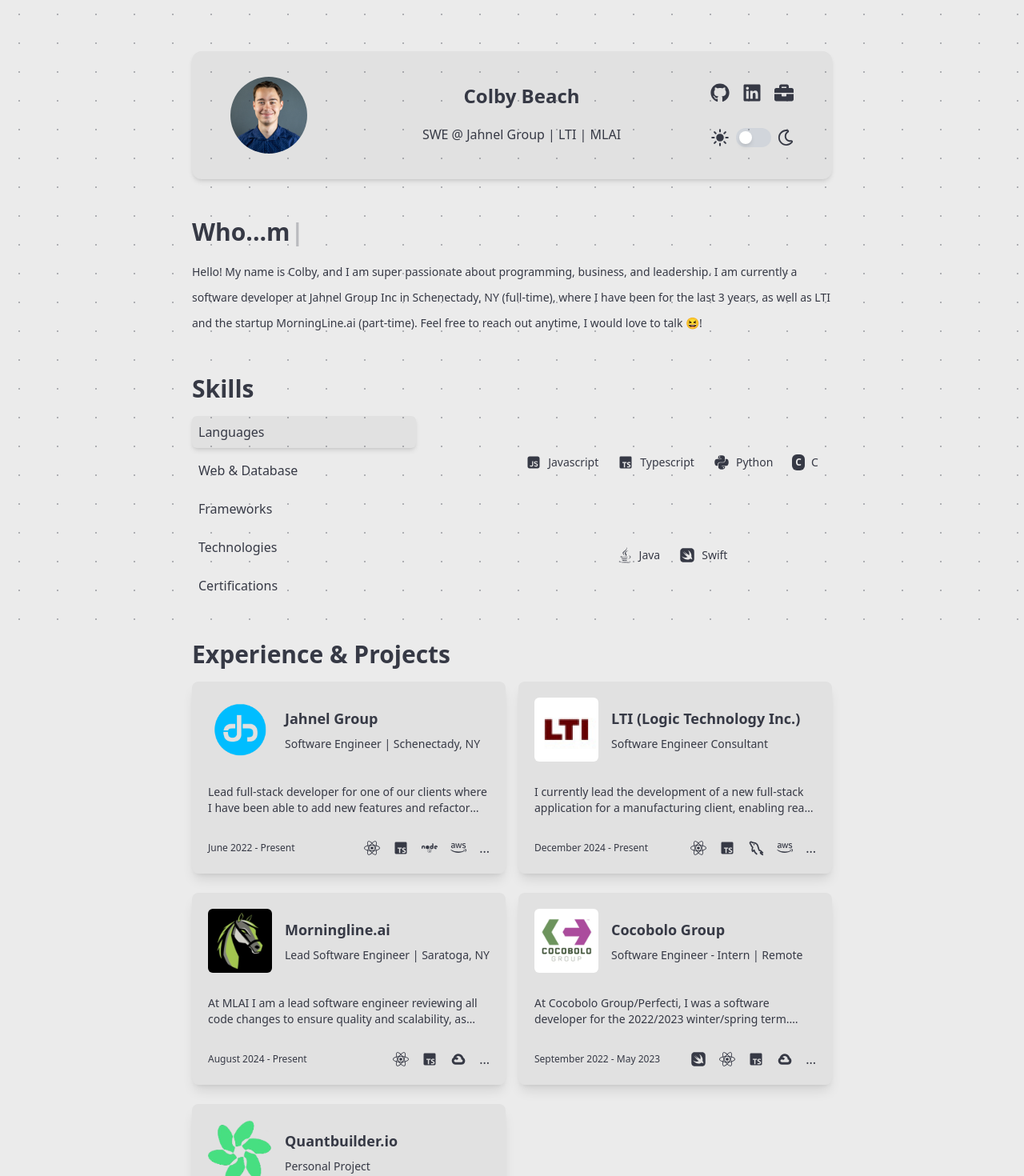
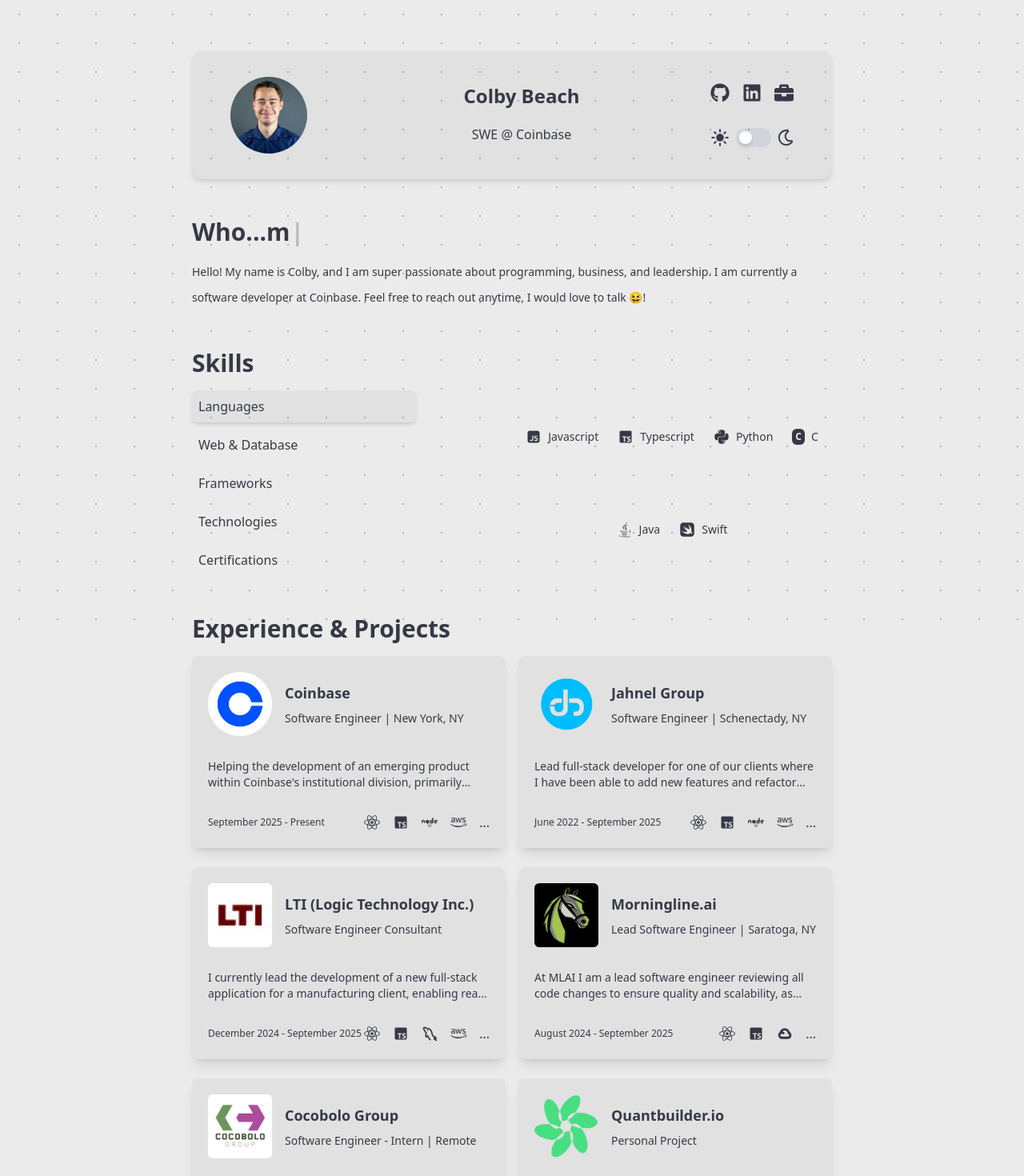
Before and after one commit to colbybeach/colbybeach.github.io, a React (Vite) app in the folder client/: page / in a window 1280 px wide. Shown: the top 1470 px of the page at 80% size. Built offline with nearby package versions, Linux system fonts and the light colour scheme.

Commit message:
adding coinbase

```diff
--- a/client/src/data.tsx
+++ b/client/src/data.tsx
@@ -40,6 +40,7 @@
 import Cocobolo from "./assets/cocobologroup.jpg";
 import QuantBuilder from "./assets/qunatbuilder.png";
 import LTI from "./assets/LTI.jpeg";
+import Coinbase from "./assets/coinbase.png";
 
 export interface Skill {
     skill: string;
@@ -127,8 +128,39 @@
 
 export const projects: Project[] = [
     {
+        title: "Coinbase",
+        dates: "September 2025 - Present",
+        shortDescription: "Software Engineer",
+        role: "Software Engineer | New York, NY",
+        description: (
+            <>
+                Helping the development of an emerging product within Coinbase's
+                institutional division, primarily using React, Typescript,
+                Next.JS, and Go.
+            </>
+        ),
+        skills: [
+            <FaReact className="w-5 h-5" />,
+            <BiLogoTypescript className="w-5 h-5" />,
+            <FaNode className="w-5 h-5" />,
+            <FaAws className="w-5 h-5" />,
+            <SiExpress className="w-5 h-5" />,
+            <BiLogoMongodb className="w-5 h-5" />,
+            <SiMui className="w-5 h-5" />,
+            <BiLogoPostgresql className="w-5 h-5" />,
+            <BiLogoTailwindCss className="w-5 h-5" />,
+            <FaJira className="w-5 h-5" />,
+            <div className="bg-current rounded-md px-1 py-[2px] flex items-center">
+                <span className="dark:text-gray-800 text-[#ebebeb] font-bold text-xs ">
+                    C
+                </span>
+            </div>,
+        ],
+        icon: Coinbase,
+    },
+    {
         title: "Jahnel Group",
-        dates: "June 2022 - Present",
+        dates: "June 2022 - September 2025",
         shortDescription: "Software Engineer",
         role: "Software Engineer | Schenectady, NY",
         description: (
@@ -178,7 +210,7 @@
 
     {
         title: "LTI (Logic Technology Inc.)",
-        dates: "December 2024 - Present",
+        dates: "December 2024 - September 2025",
         shortDescription: "AI & Technology Strategy Consulting",
         role: "Software Engineer Consultant",
         description: (
@@ -202,7 +234,7 @@
     },
     {
         title: "Morningline.ai",
-        dates: "August 2024 - Present",
+        dates: "August 2024 - September 2025",
         shortDescription: "Lead Software Engineer",
         role: "Lead Software Engineer | Saratoga, NY",
         description: (
--- a/client/src/pages/Home.tsx
+++ b/client/src/pages/Home.tsx
@@ -67,9 +67,7 @@
                         <h1 className="text-2xl font-bold leading-6">
                             Colby Beach
                         </h1>
-                        <p className="text-md leading-6">
-                            SWE @ Jahnel Group | LTI | MLAI
-                        </p>
+                        <p className="text-md leading-6">SWE @ Coinbase</p>
                     </div>
 
                     {/* Social Icons and Toggle */}
@@ -128,11 +126,8 @@
                     <p className="text-sm leading-8">
                         Hello! My name is Colby, and I am super passionate about
                         programming, business, and leadership. I am currently a
-                        software developer at Jahnel Group Inc in Schenectady,
-                        NY (full-time), where I have been for the last 3 years,
-                        as well as LTI and the startup MorningLine.ai
-                        (part-time). Feel free to reach out anytime, I would
-                        love to talk 😆!
+                        software developer at Coinbase. Feel free to reach out
+                        anytime, I would love to talk 😆!
                     </p>
                 </div>
 
```
Also changed, not shown: client/src/assets/coinbase.png (added).
